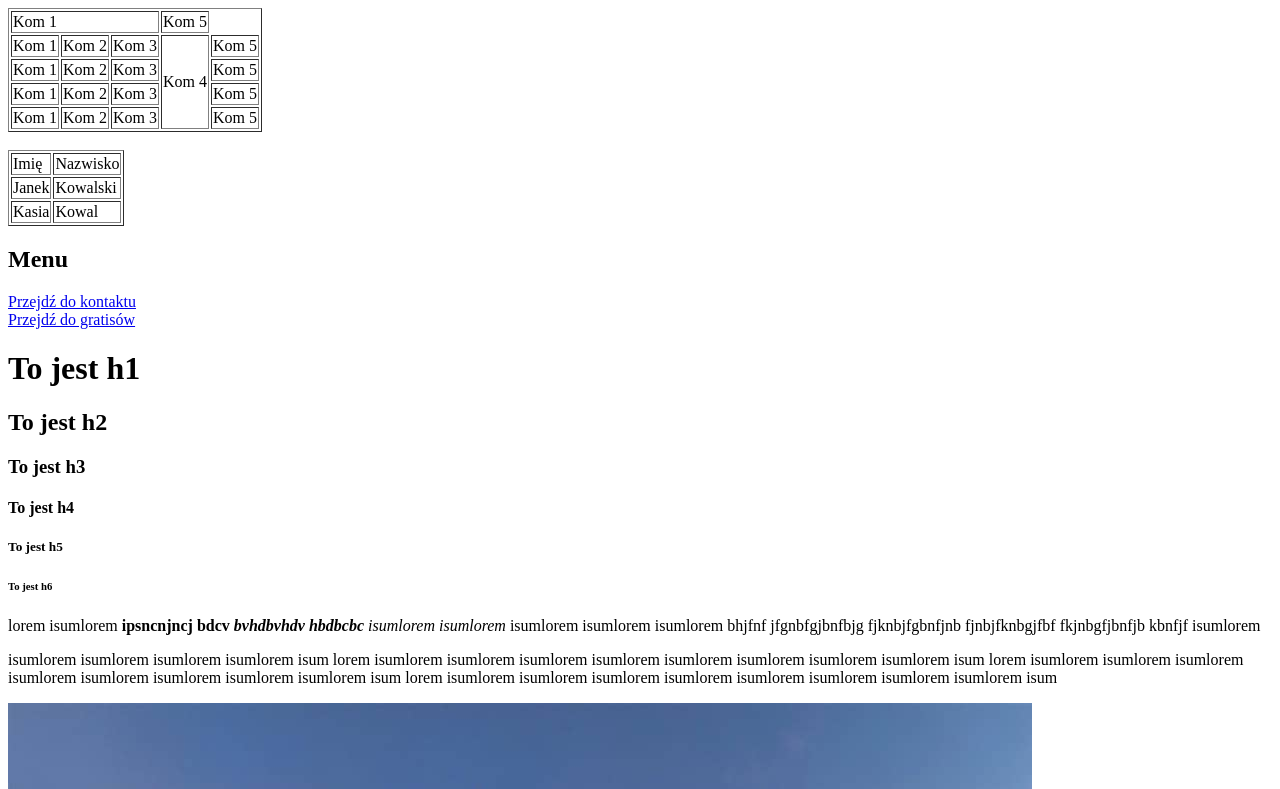
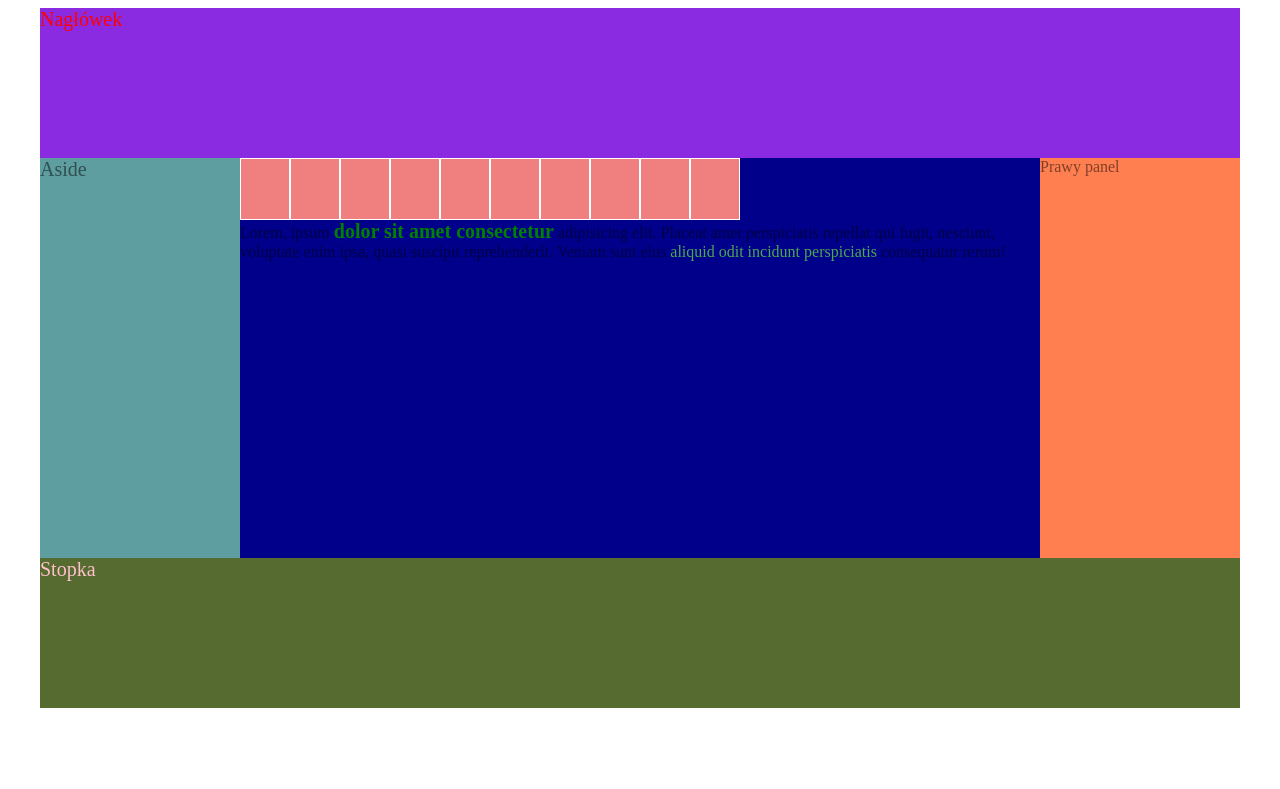
Before and after one commit to Willow1985/wsei1, a plain HTML site: page index.html in a window 1280 px wide. Shown: the top 789 px of the page. Drawn offline with Linux system fonts and the light colour scheme.

Commit message:
kurs dzień 3

```diff
--- a/index.html
+++ b/index.html
@@ -4,97 +4,39 @@
 <head>
     <meta charset="UTF-8">
     <meta name="viewport" content="width=device-width, initial-scale=1.0">
-    <title>Document</title>
+    <title>CSS, szablony</title>
+    <link rel="stylesheet" href="style.css">
+
 </head>
 
 <body>
-    <table border="1">
-        <tr>
-            <td colspan="3">Kom 1</td>
 
-            <td>Kom 5</td>
-        </tr>
-        <tr>
-            <td>Kom 1</td>
-            <td>Kom 2</td>
-            <td>Kom 3</td>
-            <td rowspan="4">Kom 4</td>
-            <td>Kom 5</td>
-        </tr>
-        <tr>
-            <td>Kom 1</td>
-            <td>Kom 2</td>
-            <td>Kom 3</td>
+    <main>
+        <header style="color:red; font-size: 20px;">Nagłówek</header>
+        <section>
+        <aside class="f20">Aside</aside>
+        <article>
+            <div class="flex">
+            <div></div>
+            <div></div>
+            <div></div>
+            <div></div>
+            <div></div>
+            <div></div>
+            <div></div>
+            <div></div>
+            <div></div>
+            <div></div>
+        </div>
+            Lorem, ipsum <span id="zielony" class="f20 c-pink">dolor sit amet consectetur</span> adipisicing elit.
+            Placeat amet perspiciatis repellat qui fugit, nesciunt, voluptate enim ipsa, quasi suscipit reprehenderit.
+             Veniam sunt eius <span>aliquid odit incidunt perspiciatis</span> consequatur rerum!
+            </article>
+        <div id="right-panel">Prawy panel</div></section>
+        <footer class="f20 c-pink">Stopka</footer>
 
-            <td>Kom 5</td>
-        </tr>
-        <tr>
-            <td>Kom 1</td>
-            <td>Kom 2</td>
-            <td>Kom 3</td>
+    </main>
 
-            <td>Kom 5</td>
-        </tr>
-        <tr>
-            <td>Kom 1</td>
-            <td>Kom 2</td>
-            <td>Kom 3</td>
-
-            <td>Kom 5</td>
-        </tr>
-    </table><br>
-    <table border="1">
-        <tr>
-            <td>Imię</td>
-            <td>Nazwisko</td>
-        </tr>
-        <tr>
-            <td>Janek</td>
-            <td>Kowalski</td>
-        </tr>
-        <tr>
-            <td>Kasia</td>
-            <td>Kowal</td>
-        </tr>
-    </table>
-    <h2>Menu</h2>
-    <a href="podstrony/kontakt.html" target="_blank">Przejdź do kontaktu</a><br>
-    <a href="#grats">Przejdź do gratisów</a>
-    <!-- h${To jest h$}*6 -->
-    <h1>To jest h1</h1>
-    <h2>To jest h2</h2>
-    <h3>To jest h3</h3>
-    <h4>To jest h4</h4>
-    <h5>To jest h5</h5>
-    <h6>To jest h6</h6>
-
-    <p>lorem isumlorem <b>ipsncnjncj bdcv <i>bvhdbvhdv hbdbcbc</i> </b><i>isumlorem isumlorem</i> isumlorem isumlorem
-        isumlorem bhjfnf
-        jfgnbfgjbnfbjg fjknbjfgbnfjnb fjnbjfknbgjfbf fkjnbgfjbnfjb kbnfjf
-        isumlorem</p>
-    <p>isumlorem isumlorem isumlorem isumlorem isum
-        lorem isumlorem isumlorem isumlorem isumlorem isumlorem isumlorem isumlorem isumlorem isum
-        lorem isumlorem isumlorem isumlorem isumlorem isumlorem isumlorem isumlorem isumlorem isum
-        lorem isumlorem isumlorem isumlorem isumlorem isumlorem isumlorem isumlorem isumlorem isum</p>
-    <img src="krakow.jpg" alt="Kraków">
-    <ol>
-        <li><b>Wiosna</b>
-            <ul>
-                <li>marzec</li>
-                <li>kwiecień</li>
-                <li>maj</li>
-            </ul>
-        </li>
-        <li>Lato</li>
-        <li>Jesień</li>
-        <li>Zima</li>
-    </ol>
-    <a href="https://www.google.pl/">Przejdź do google</a>
-    <h2 id="grats">Gratisy</h2>
-    <p>isumlorem isumlorem isumlorem isumlorem isum
-            lorem isumlorem isumlorem isumlorem isumlorem isumlorem isumlorem isumlorem isumlorem isum
-            lorem isumlorem isumlorem isumlorem isumlorem isumlorem isumlorem isumlorem isumlorem isum
-            lorem isumlorem isumlorem isumlorem isumlorem isumlorem isumlorem isumlorem isumlorem isum</p>
 </body>
 
 </html>
--- /dev/null
+++ b/style.css
@@ -0,0 +1,60 @@
+body {
+    color:rgba(0, 0, 0, 0.5);
+}
+main {
+    width: 1200px;
+    background: lightblue;
+    margin-left: auto;
+    margin-right: auto;
+}
+section {
+    display: flex;
+}
+header {
+    height: 150px;
+    background: blueviolet;
+
+}
+aside {
+    width: 200px;
+    background: cadetblue;
+    height: 400px;
+}
+article {
+    width: 800px;
+    background: darkblue;
+    height: 400px;
+}
+.flex {
+    width: 500px;
+    background: white;
+    display: flex;
+}
+.flex div {
+    width: 100px;
+    height: 60px;
+    background: lightcoral;
+    margin: 1px;
+}
+#right-panel {
+    width: 200px;
+    background: coral;
+    height: 400px;
+}
+footer {
+    height: 150px;
+    background: darkolivegreen;
+}
+span {
+    color: #4ca750;
+}
+#zielony {
+    font-weight: bold;
+    color:green;
+}
+.f20 {
+    font-size: 20px;
+}
+.c-pink {
+    color:pink;
+}
```
